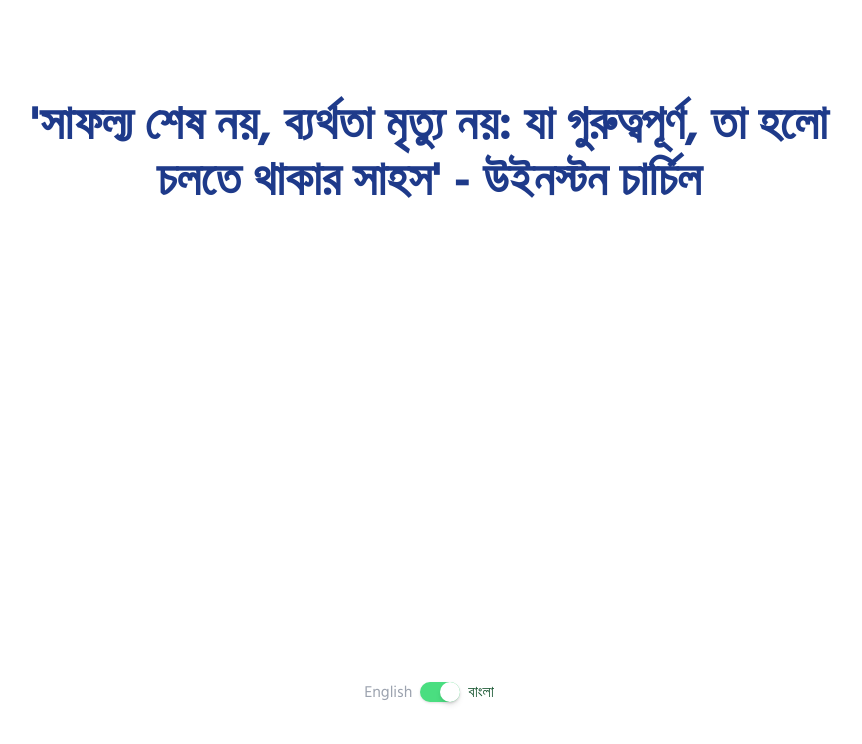
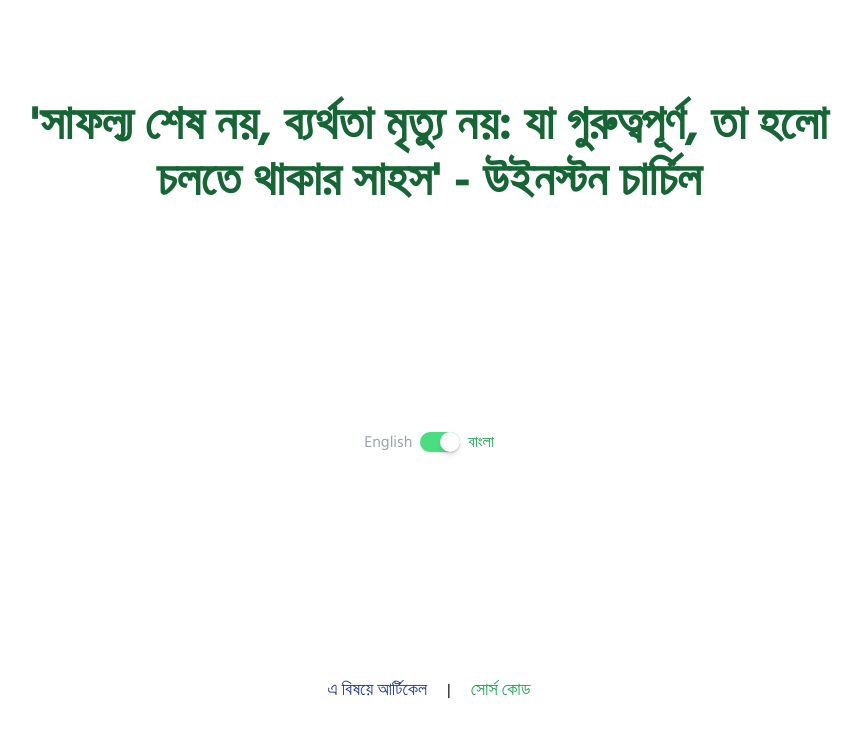
Before and after one commit to musiur/i18n-next, a Next.js app: page /bn in a window 1280 px wide. Shown: the top 744 px of the page, without its empty margins (211-1073 px from the left). Built offline with nearby package versions, Linux system fonts and the light colour scheme.

Commit message:
color modified and links added

```diff
--- a/src/app/[lang]/page.tsx
+++ b/src/app/[lang]/page.tsx
@@ -1,15 +1,39 @@
 import { getDictionary } from "@/app/[lang]/dictionaries";
 import LangSwitch from "@/components/lang-switch";
 import { ParamLang } from "@/types/types";
+import Link from "next/link";
 
 export default async function Home({ params }: ParamLang) {
   const dictionary = await getDictionary(params.lang);
   return (
     <main className="flex min-h-screen flex-col items-center justify-between p-3 md:p-24">
-      <h1 className="text-5xl font-extrabold text-blue-900 max-w-[800px] leading-[3.5rem] text-center">
+      <h1
+        className={`text-5xl font-extrabold max-w-[800px] leading-[3.5rem] text-center ${
+          params.lang === "en" ? "text-blue-900" : "text-green-800"
+        }`}
+      >
         {dictionary.home.heading}
       </h1>
       <LangSwitch params={params} />
+      <div className="flex items-center gap-5">
+        <Link
+          href="https://musiur-blog.vercel.app/i18n/internationalization"
+          passHref={true}
+          target="_blank"
+          className="hover:underline text-blue-900 font-medium text-lg"
+        >
+          {dictionary.home.link1.toUpperCase()}
+        </Link>{" "}
+        |
+        <Link
+          href="https://github.com/musiur/i18n-next"
+          passHref={true}
+          target="_blank"
+          className="hover:underline text-green-600 font-medium text-lg"
+        >
+          {dictionary.home.link2.toUpperCase()}
+        </Link>
+      </div>
     </main>
   );
 }
--- a/src/app/globals.css
+++ b/src/app/globals.css
@@ -1,8 +1,6 @@
 @tailwind base;
 @tailwind components;
 @tailwind utilities;
-
-/* @import url("https://fonts.googleapis.com/css2?family=Hind+Siliguri:wght@300;400;500;600;700&display=swap"); */
 
 :root {
   --foreground-rgb: 0, 0, 0;
--- a/src/components/lang-switch.tsx
+++ b/src/components/lang-switch.tsx
@@ -27,7 +27,7 @@ const LangSwitch = ({ params }: ParamLang) => {
           </div>
           <div
             className={`${
-              params.lang === "bn" ? "text-green-900" : "text-gray-400"
+              params.lang === "bn" ? "text-green-600" : "text-gray-400"
             }`}
           >
             বাংলা
--- a/src/dictionaries/bn.json
+++ b/src/dictionaries/bn.json
@@ -1,5 +1,7 @@
 {
     "home": {
-        "heading": "'সাফল্য শেষ নয়, ব্যর্থতা মৃত্যু নয়: যা গুরুত্বপূর্ণ, তা হলো চলতে থাকার সাহস' - উইনস্টন চার্চিল"
+        "heading": "'সাফল্য শেষ নয়, ব্যর্থতা মৃত্যু নয়: যা গুরুত্বপূর্ণ, তা হলো চলতে থাকার সাহস' - উইনস্টন চার্চিল",
+        "link1": "এ বিষয়ে আর্টিকেল",
+        "link2": "সোর্স কোড"
     }
 }
--- a/src/dictionaries/en.json
+++ b/src/dictionaries/en.json
@@ -1,5 +1,7 @@
 {
     "home": {
-        "heading": "'Success is not final, failure is not fatal: It is the courage to continue that counts' - Winston Churchill"
+        "heading": "'Success is not final, failure is not fatal: It is the courage to continue that counts' - Winston Churchill",
+        "link1": "Article on this",
+        "link2": "Source Code"
     }
 }
```
Also changed, not shown: src/types/types.ts (renamed from src/types/types.tsx).
